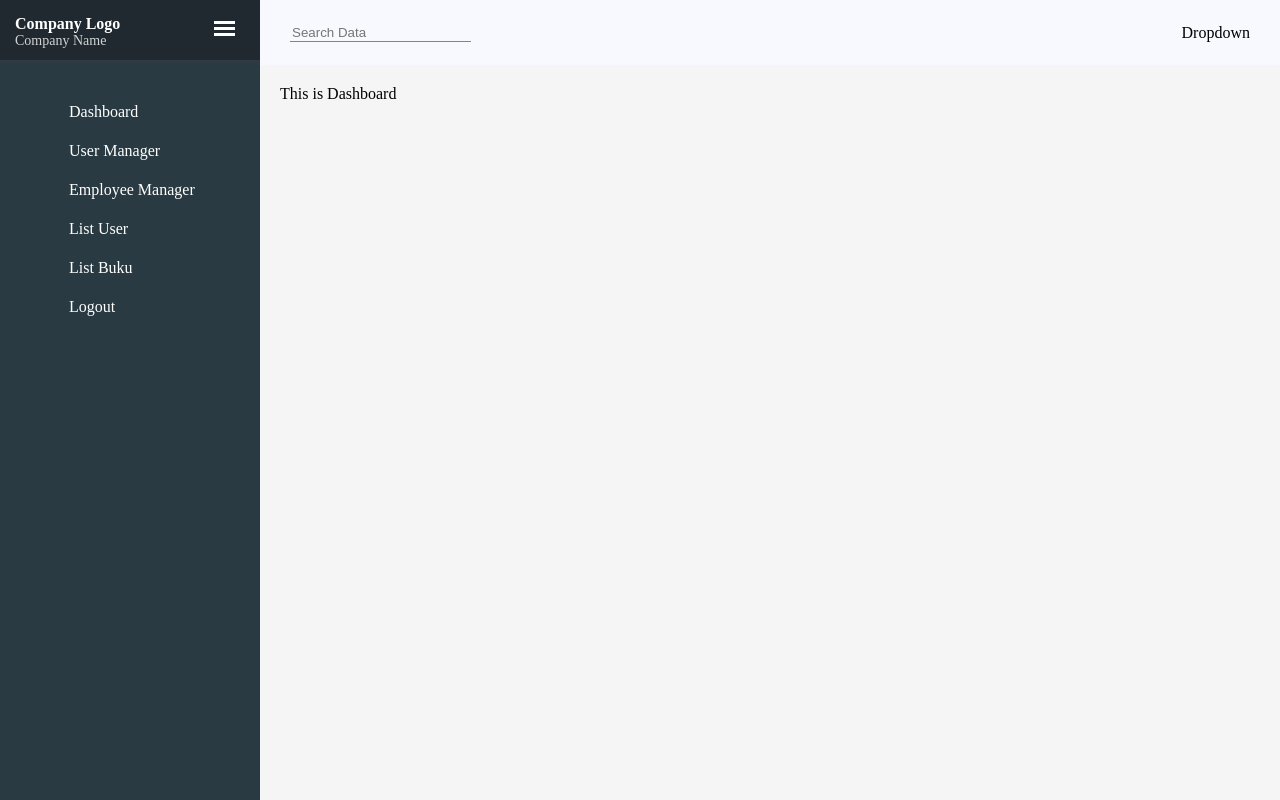
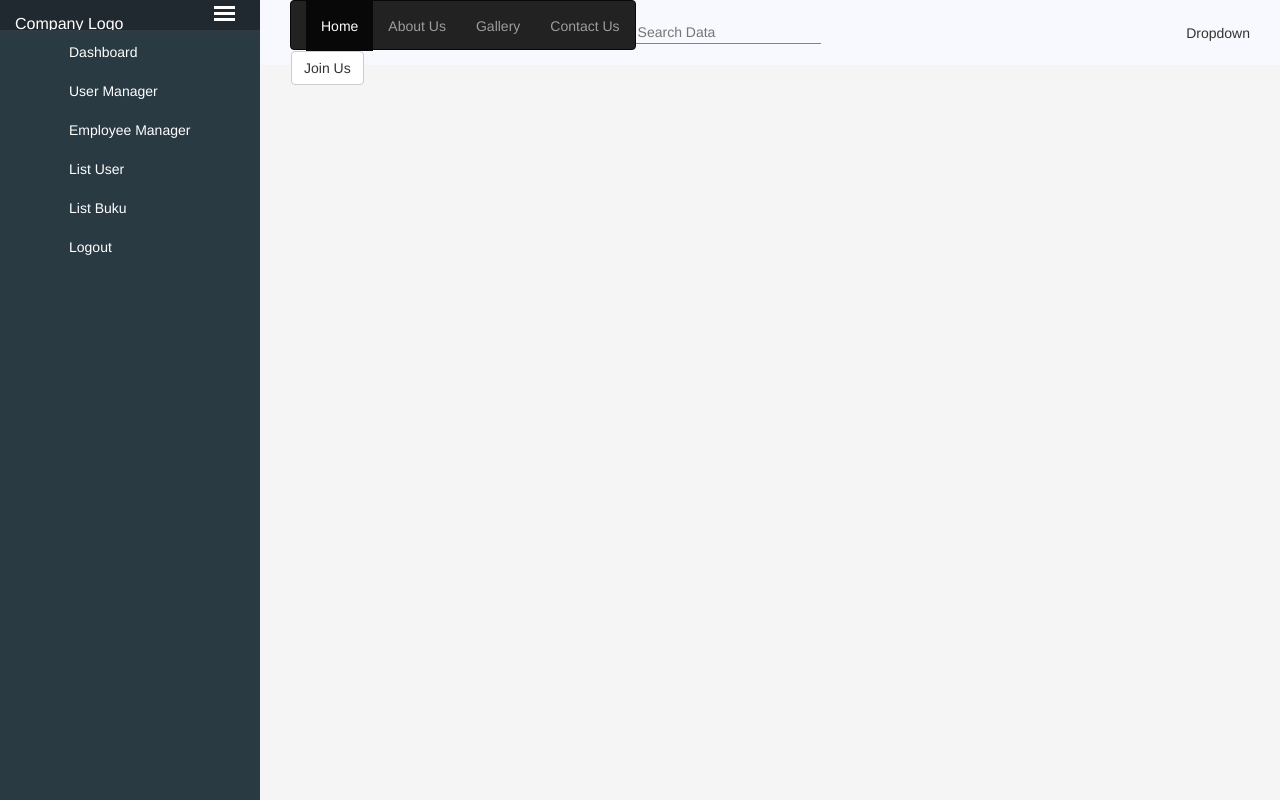
Before and after one commit to L4rryToru4n/TUBESPAW_B_H, a PHP site: page /dashboard/index.php in a window 1280 px wide. Run offline with PHP 8.4, Linux system fonts and the light colour scheme; a user stored in the database is signed in.

Commit message:
13/09/2019 Black Navbar

```diff
--- a/dashboard/index.php
+++ b/dashboard/index.php
@@ -1,6 +1,6 @@
 <?php include '../layout/dashboard.php' ;?>
 <div id="dashboardData">
-    This is Dashboard
+<!-- <iframe height="1000px" width="100%" src="UGD2_B_9509_2.html" name="iframe_a"></iframe> -->
 </div>
 <div class="hamburgerbar">
 		<a href="#" onclick="hamburgerFunc()">
--- a/layout/dashboard.php
+++ b/layout/dashboard.php
@@ -12,6 +12,9 @@ echo '<!DOCTYPE html>
 	<meta name="viewport" content="width=device=width, initial-scale=1.0">
 	<meta http-equiv="X-UA-Compatible" content="ie=edge">
 	<link rel="stylesheet" href="../css/style.css">
+	<link rel="stylesheet" href="https://maxcdn.bootstrapcdn.com/bootstrap/3.4.0/css/bootstrap.min.css">
+	<script src="https://ajax.googleapis.com/ajax/libs/jquery/3.4.1/jquery.min.js"></script>
+	<script src="https://maxcdn.bootstrapcdn.com/bootstrap/3.4.0/js/bootstrap.min.js"></script>
 	<title>Dashboard</title>
 </head>
 <body>
@@ -46,6 +49,25 @@ echo '<!DOCTYPE html>
 			</div>
 		</div>
 		<div id="navbar">
+					<nav class="navbar navbar-inverse">
+			<div class="container-fluid">
+				<div class="navbar-header">
+
+				</div>
+				<ul class="nav navbar-nav">
+				<li class="active"><a href=".\home.html">Home</a></li>
+				<li><a href=".\about.html">About Us</a></li>
+				</li>
+				<li><a href=".\gallery.html">Gallery</a></li>
+				</ul>
+				<ul class="nav navbar-nav navbar-right">
+				<li><a href=".\contact.html">Contact Us</a></li>
+				</ul>
+			</div>
+			<div>
+			<a href=# class="btn btn-default" role="button">Join Us</a>
+			</div>
+			</nav>
 			<div class="searchbar">
 				<input id="searchInput" type="text" placeholder="Search Data" onkeyup="displaySearch(event)">
 			</div>
```
